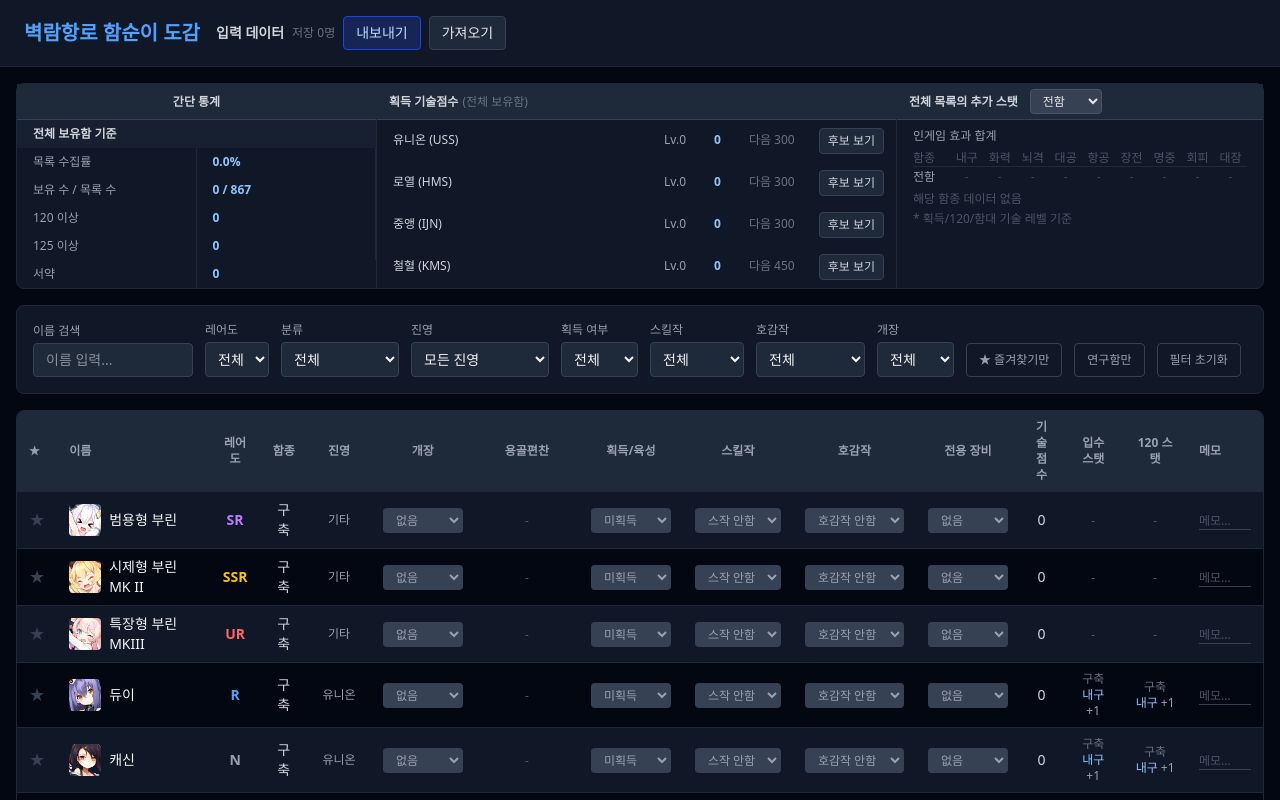
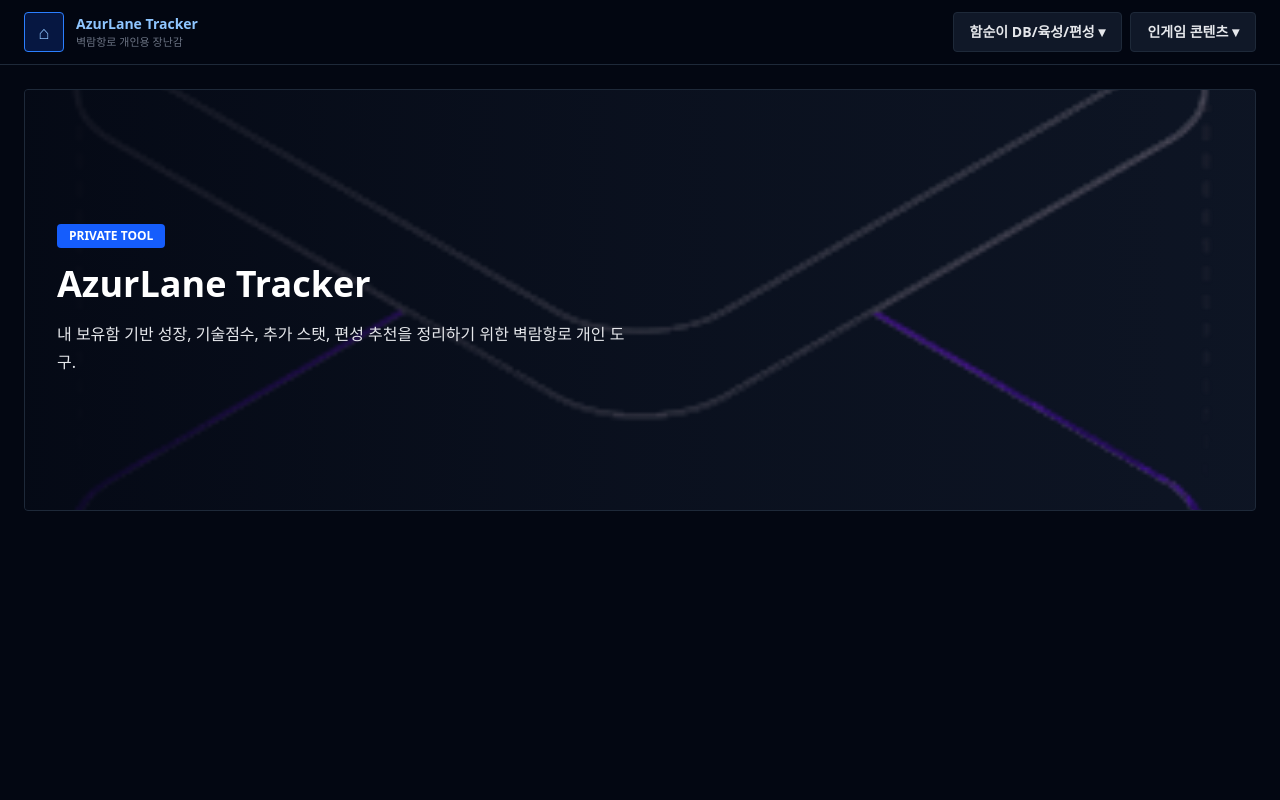
Before and after one commit to Ricechip87/azurlane-tracker, a React (Vite) app: page / in a window 1280 px wide. Shown: the top 800 px of the page. Built offline with nearby package versions, Linux system fonts and the light colour scheme.

Commit message:
feat: 메인 메뉴 셸 추가

```diff
--- a/src/App.jsx
+++ b/src/App.jsx
@@ -1,4 +1,4 @@
-import { useState, useMemo } from 'react'
+import { useMemo, useState } from 'react'
 import characters from './data/characters.json'
 import { useLocalStorage } from './hooks/useLocalStorage'
 import FilterPanel from './components/FilterPanel'
@@ -7,6 +7,7 @@ import StatsBar from './components/StatsBar'
 import BackupPanel from './components/BackupPanel'
 import { normalizeAcquisitionStatus } from './utils/acquisitionStatus.js'
 import { matchesShipClassification } from './utils/shipClassifications.js'
+import heroImage from './assets/hero.png'
 
 const INITIAL_FILTERS = {
   search: '',
@@ -21,11 +22,38 @@ const INITIAL_FILTERS = {
   researchOnly: false,
 }
 
+const MENU_GROUPS = [
+  {
+    label: '함순이 DB/육성/편성',
+    items: [
+      { id: 'ship-db', title: '함순이 DB', description: '인게임 함순이 DB 출력' },
+      { id: 'my-roster', title: '함순이 내 정보', description: '현재 내 정보를 입력하는 곳' },
+      {
+        id: 'growth-recommend',
+        title: '육성/편성 추천',
+        description: '기술점수, 추가 스탯, 120 육성, 개발함, 해역/대작전 편성 추천',
+      },
+    ],
+  },
+  {
+    label: '인게임 콘텐츠',
+    items: [
+      { id: 'skin-gallery', title: '스킨 일러', description: '함순이들 스킨 일러스트 모음' },
+      { id: 'loading-gallery', title: '로딩 일러', description: '인게임 로딩 일러스트 모음' },
+    ],
+  },
+]
+
+const PAGE_TITLES = Object.fromEntries(
+  MENU_GROUPS.flatMap(group => group.items.map(item => [item.id, item.title]))
+)
+
 function isCollabCharacter(c) {
   return String(c.id).startsWith('Z')
 }
 
 export default function App() {
+  const [activePage, setActivePage] = useState('home')
   const [userData, setUserData] = useLocalStorage('azurlane-userdata', {})
   const [filters, setFilters] = useState(INITIAL_FILTERS)
 
@@ -67,18 +95,135 @@ export default function App() {
 
   return (
     <div className="min-h-screen bg-gray-950 text-gray-100">
-      <header className="bg-gray-900 border-b border-gray-800 px-6 py-4">
-        <div className="flex flex-wrap items-center gap-4">
-          <h1 className="text-xl font-bold text-blue-400">벽람항로 함순이 도감</h1>
+      <TopMenu activePage={activePage} onSelect={setActivePage} />
+
+      {activePage === 'home' && <HomePage />}
+      {activePage === 'my-roster' && (
+        <MyRosterPage
+          characters={enriched}
+          filteredCharacters={filtered}
+          filters={filters}
+          setFilters={setFilters}
+          updateUser={updateUser}
+          userData={userData}
+          setUserData={setUserData}
+        />
+      )}
+      {activePage !== 'home' && activePage !== 'my-roster' && (
+        <UnderConstructionPage title={PAGE_TITLES[activePage] || '공사중'} />
+      )}
+    </div>
+  )
+}
+
+function TopMenu({ activePage, onSelect }) {
+  return (
+    <header className="sticky top-0 z-30 border-b border-gray-800 bg-gray-950/95 px-6 py-3 backdrop-blur">
+      <div className="mx-auto flex max-w-[1500px] items-center gap-3">
+        <button
+          type="button"
+          onClick={() => onSelect('home')}
+          className={`flex h-10 w-10 items-center justify-center rounded border text-lg transition-colors ${activePage === 'home' ? 'border-blue-500 bg-blue-600/20 text-blue-300' : 'border-gray-800 bg-gray-900 text-gray-300 hover:border-gray-700 hover:text-gray-100'}`}
+          aria-label="홈"
+        >
+          ⌂
+        </button>
+        <div className="mr-auto">
+          <div className="text-sm font-bold text-blue-300">AzurLane Tracker</div>
+          <div className="text-[11px] text-gray-500">벽람항로 개인용 장난감</div>
+        </div>
+
+        <nav className="flex flex-wrap justify-end gap-2">
+          {MENU_GROUPS.map(group => (
+            <MenuDropdown key={group.label} group={group} activePage={activePage} onSelect={onSelect} />
+          ))}
+        </nav>
+      </div>
+    </header>
+  )
+}
+
+function MenuDropdown({ group, activePage, onSelect }) {
+  const isActive = group.items.some(item => item.id === activePage)
+
+  return (
+    <div className="group relative">
+      <button
+        type="button"
+        className={`h-10 rounded border px-4 text-sm font-semibold transition-colors ${isActive ? 'border-blue-500 bg-blue-600/20 text-blue-100' : 'border-gray-800 bg-gray-900 text-gray-200 hover:border-gray-700'}`}
+      >
+        {group.label} ▾
+      </button>
+      <div className="invisible absolute right-0 top-full z-40 w-[360px] translate-y-2 rounded border border-gray-800 bg-gray-950 p-3 opacity-0 shadow-2xl shadow-black/40 transition-all group-hover:visible group-hover:translate-y-1 group-hover:opacity-100 group-focus-within:visible group-focus-within:translate-y-1 group-focus-within:opacity-100">
+        <div className="mb-2 px-2 text-xs text-gray-500">{group.label}</div>
+        <div className="space-y-1">
+          {group.items.map(item => (
+            <button
+              key={item.id}
+              type="button"
+              onClick={() => onSelect(item.id)}
+              className={`w-full rounded px-3 py-3 text-left transition-colors ${activePage === item.id ? 'bg-blue-600/20 text-blue-100' : 'text-gray-200 hover:bg-gray-900'}`}
+            >
+              <div className="text-sm font-bold">{item.title}</div>
+              <div className="mt-1 text-xs leading-5 text-gray-500">{item.description}</div>
+            </button>
+          ))}
+        </div>
+      </div>
+    </div>
+  )
+}
+
+function HomePage() {
+  return (
+    <main className="mx-auto max-w-[1500px] p-6">
+      <section className="relative min-h-[420px] overflow-hidden rounded border border-gray-800 bg-gray-900">
+        <img
+          src={heroImage}
+          alt=""
+          className="absolute inset-0 h-full w-full object-cover opacity-70"
+        />
+        <div className="absolute inset-0 bg-gradient-to-r from-gray-950/85 via-gray-950/45 to-gray-950/20" />
+        <div className="relative flex min-h-[420px] max-w-3xl flex-col justify-center px-8 py-10">
+          <div className="mb-4 w-fit rounded bg-blue-600 px-3 py-1 text-xs font-bold text-white">PRIVATE TOOL</div>
+          <h1 className="text-4xl font-black text-white">AzurLane Tracker</h1>
+          <p className="mt-4 max-w-xl text-base leading-7 text-gray-200">
+            내 보유함 기반 성장, 기술점수, 추가 스탯, 편성 추천을 정리하기 위한 벽람항로 개인 도구.
+          </p>
+        </div>
+      </section>
+    </main>
+  )
+}
+
+function MyRosterPage({ characters, filteredCharacters, filters, setFilters, updateUser, userData, setUserData }) {
+  return (
+    <>
+      <header className="border-b border-gray-800 bg-gray-900 px-6 py-4">
+        <div className="mx-auto flex max-w-[1500px] flex-wrap items-center gap-4">
+          <h1 className="text-xl font-bold text-blue-400">함순이 내 정보</h1>
           <BackupPanel userData={userData} setUserData={setUserData} compact />
         </div>
       </header>
 
-      <div className="p-4 space-y-4">
-        <StatsBar characters={enriched} />
-        <FilterPanel filters={filters} setFilters={setFilters} characters={enriched} />
-        <CharacterTable characters={filtered} updateUser={updateUser} />
-      </div>
-    </div>
+      <main className="mx-auto max-w-[1500px] p-4 space-y-4">
+        <StatsBar characters={characters} />
+        <FilterPanel filters={filters} setFilters={setFilters} characters={characters} />
+        <CharacterTable characters={filteredCharacters} updateUser={updateUser} />
+      </main>
+    </>
   )
 }
+
+function UnderConstructionPage({ title }) {
+  return (
+    <main className="mx-auto flex min-h-[calc(100vh-65px)] max-w-[1500px] items-center justify-center p-6">
+      <section className="flex aspect-[16/9] w-full max-w-4xl items-center justify-center rounded border border-blue-400/30 bg-sky-500 text-center shadow-2xl shadow-blue-950/40">
+        <div>
+          <div className="text-sm font-semibold text-blue-100">{title}</div>
+          <div className="mt-4 text-3xl font-bold text-white">공사중</div>
+        </div>
+      </section>
+    </main>
+  )
+}
```
Also changed, not shown: 1 other file (tests, documents, lock files or other folders).
